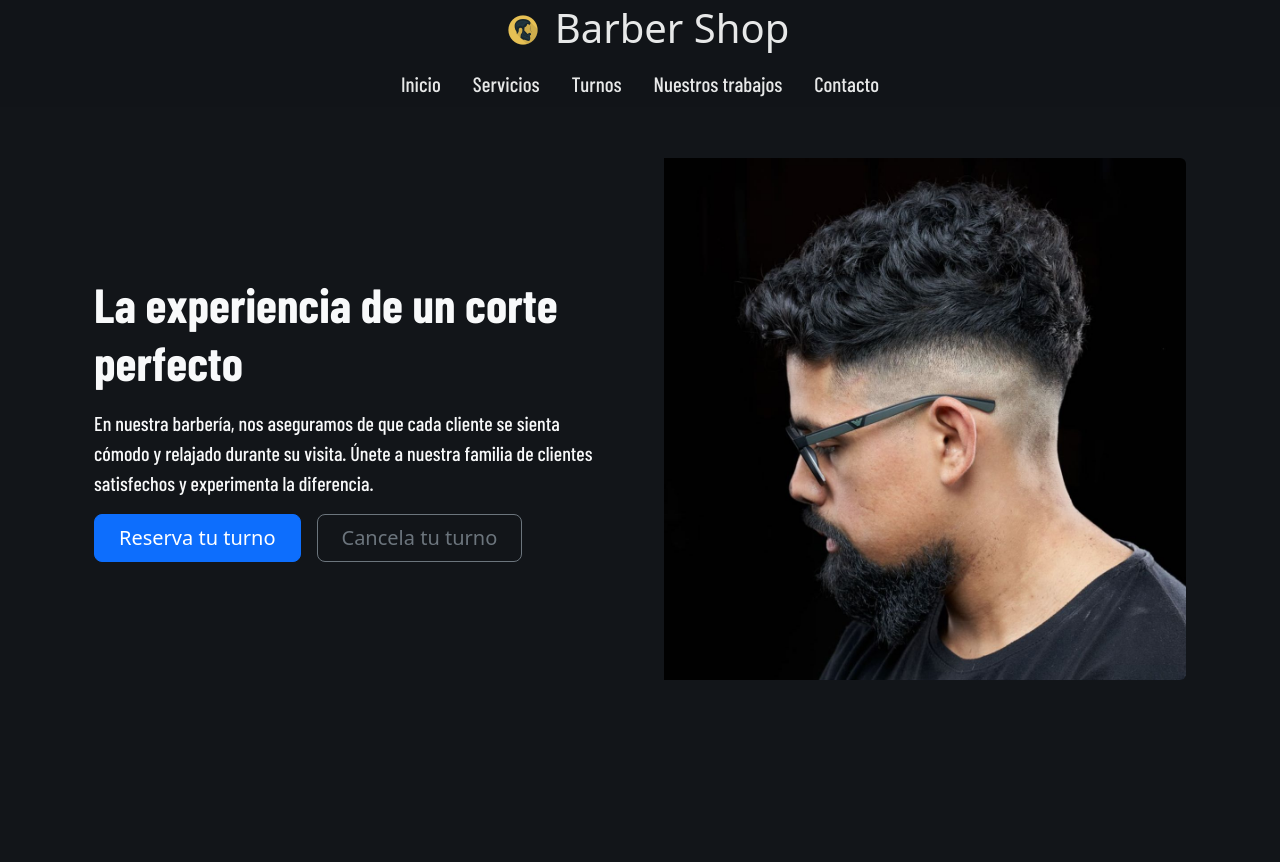
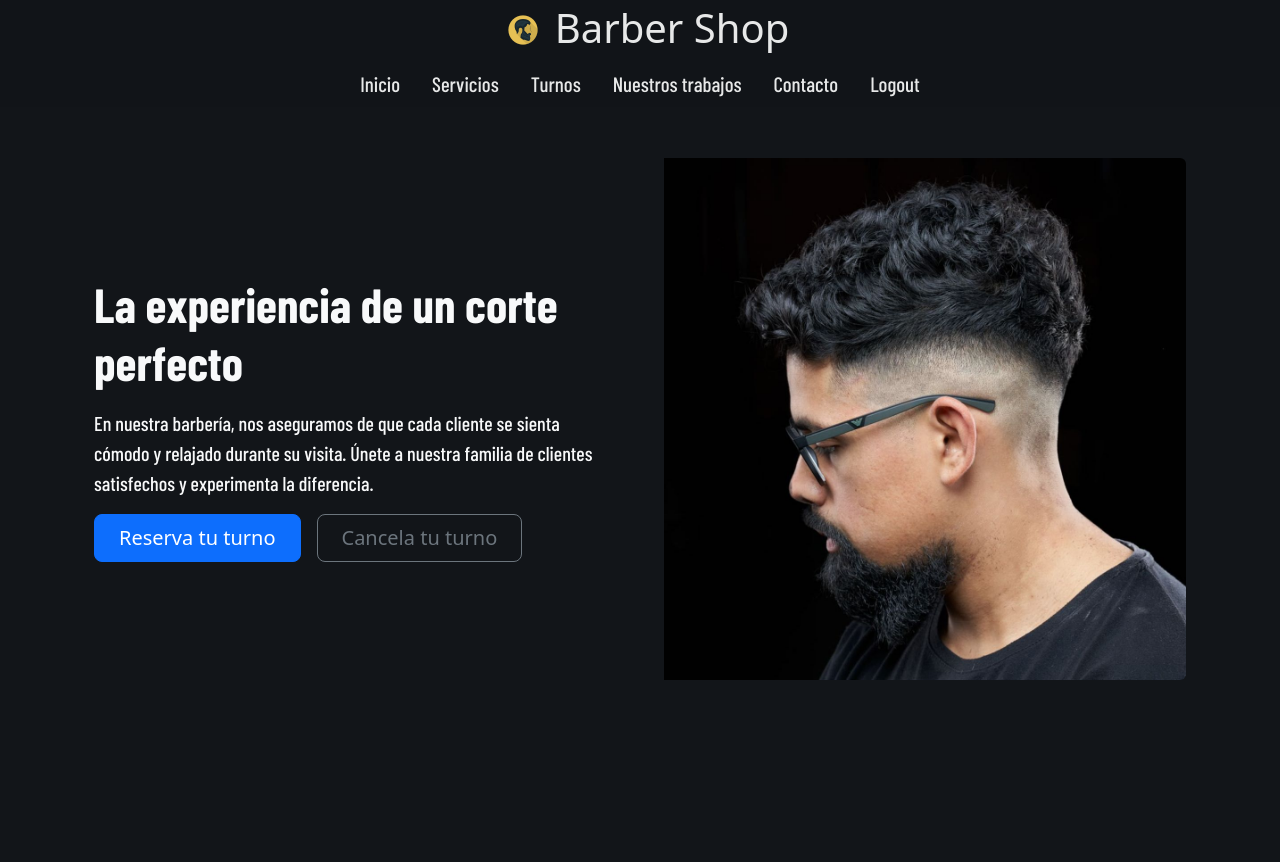
Before and after one commit to emilianocorv/barber-shop, a PHP site: page /index.php in a window 1280 px wide. Run offline with PHP 8.4, Linux system fonts and the light colour scheme; some web fonts are replaced.

Commit message:
se desactivan los errores de php + logout nav

```diff
--- a/header.php
+++ b/header.php
@@ -25,6 +25,7 @@
   </head>
   <body>
     <header>
+      <?php error_reporting(0) //Se desactivan los warnings, notice y errors de php?>
       <div class="container">
         <header class="d-flex flex-wrap justify-content-center header-fix">
           <a
@@ -75,6 +76,9 @@
             <li class="nav-item">
               <a href="contacto.php" class="nav-link text-white links-hover">Contacto</a>
             </li>
+            <li class="nav-item">
+              <a href="logout.php" class="nav-link text-white links-hover">Logout</a>
+            </li>
           </ul>
         </header>
       </div>
```
